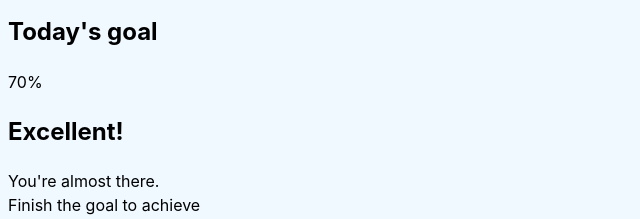
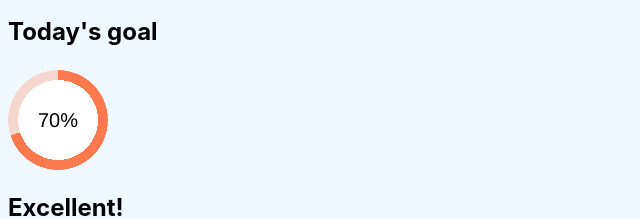
Before and after one commit to N-a-z-a-a/moniepoint-assessment, a React (Vite) app in the folder tech-assessment/: page / in a window 1280 px wide. Shown: the part 178-397 px from the top of the page, without its empty margins (0-640 px from the left). Built offline with nearby package versions, Linux system fonts and the light colour scheme.

Commit message:
add leaderboard section and smoothen out css of the page

```diff
--- a/tech-assessment/src/components/LeaderbooardProfile.jsx
+++ b/tech-assessment/src/components/LeaderboardProfile.jsx
@@ -28,7 +28,7 @@ function LeaderboardProfile() {
     },
   ];
   return (
-    <div className="flex flex-col justify-center items-center gap-5">
+    <div className="flex flex-col justify-center items-center gap-5 overflow-scroll">
       {leaderbooardArray.map((leader) => {
         return (
           <div className="bg-white flex p-5 flex-row justify-between items-center rounded-3xl gap-28">
@@ -46,8 +46,10 @@ function LeaderboardProfile() {
               </div>
             </div>
             <div className="flex flex-row justify-center items-center gap-2">
-              <h3 className="text-main">&#8593;</h3>
-              <span className="text-secondary font-medium text-xs">ico 10</span>
+              <h3 className="text-main text-lg">&#8593;</h3>
+              <span className="text-secondary font-medium text-xs">
+                &#x1F525; 10
+              </span>
             </div>
           </div>
         );
--- /dev/null
+++ b/tech-assessment/src/components/MenuTab.jsx
@@ -0,0 +1,12 @@
+function MenuTab() {
+  return (
+    <div className="flex flex-row justify-around items-center bg-white px-5 py-7 rounded-t-3xl w-full fixed bottom-0 menu-tab">
+      <h2 className="text-gray-500">1</h2>
+      <h2 className="text-gray-500">1</h2>
+      <h2 className="text-gray-500">1</h2>
+      <h2 className="text-gray-500">1</h2>
+    </div>
+  );
+}
+
+export default MenuTab;
--- a/tech-assessment/src/components/SubjectModule.jsx
+++ b/tech-assessment/src/components/SubjectModule.jsx
@@ -1,4 +1,4 @@
-import Image from "../../assets/image.png";
+import Image from "../assets/image.png";
 
 function SubjectModule() {
   const subjectArray = [
--- a/tech-assessment/src/components/SummaryCard.jsx
+++ b/tech-assessment/src/components/SummaryCard.jsx
@@ -10,18 +10,23 @@ function SummaryCard() {
         </div>
         <div className="bg-white flex flex-row justify-between items-center gap-1.5 py-[5px] px-[7px] rounded-2xl">
           {/* <i class="fa-sharp fa-light fa-fire" style="color: #ff784e;"></i> */}
-          <p className="text-black">&#x1F525;</p>
-          <p className="text-black font-medium text-lg">65</p>
+          <div className="text-black border-solid border border-secondary rounded-full w-6 h-6 px-[3px] text-base">
+            &#x1F525;
+          </div>
+          <p className="text-black font-medium text-base">65</p>
         </div>
       </div>
       <div className="flex flex-row justify-center items-center rounded-2xl gap-5 bg-white border-2 border-main border-solid  mt-7">
         <div className="flex flex-col items-center justify-center gap-1.5 py-4">
           <h2 className="text-main text-sm font-normal">Today's goal</h2>
-          <div className="flex justify-center items-center border-8 rounded-full w-[100px] h-[100px] border-secondary">
-            <span className="text-black ">70%</span>
-          </div>
+          <div
+            role="progressbar"
+            aria-valuenow="70"
+            aria-valuemin="0"
+            aria-valuemax="100"
+          />
         </div>
-        <div className="flex flex-col items-center justify-start ">
+        <div className="flex flex-col items-start justify-center ">
           <h2 className="text-black text-xl font-medium">Excellent!</h2>
           <p className="text-black py-2 text-base font-light">
             You're almost there.
--- a/tech-assessment/src/index.css
+++ b/tech-assessment/src/index.css
@@ -23,3 +23,51 @@
 ::-ms-scrollbar {
   display: none;
 }
+
+div[role="progressbar"] {
+  --size: 100px;
+  --fg: #ff784e;
+  --bg: #ffa08361;
+  --pgPercentage: 70;
+  animation: growProgressBar 3s 1 forwards;
+  width: var(--size);
+  height: var(--size);
+  border-radius: 50%;
+  display: grid;
+  place-items: center;
+  background: radial-gradient(
+      closest-side,
+      white 80%,
+      transparent 0 99.9%,
+      white 0
+    ),
+    conic-gradient(var(--fg) calc(var(--pgPercentage) * 1%), var(--bg) 0);
+  font-family: Helvetica, Arial, sans-serif;
+  font-size: calc(var(--size) / 5);
+  color: #000;
+}
+
+@keyframes growProgressBar {
+  0%,
+  33% {
+    --pgPercentage: 0;
+  }
+  100% {
+    --pgPercentage: 70;
+  }
+}
+
+div[role="progressbar"]::before {
+  counter-reset: percentage 70;
+  content: counter(percentage) "%";
+}
+
+@property --pgPercentage {
+  syntax: "<number>";
+  inherits: false;
+  initial-value: 0;
+}
+
+.menu-tab {
+  box-shadow: 0px -5px 10px 1px rgba(0, 0, 0, 0.1);
+}
--- a/tech-assessment/src/pages/Homepage.jsx
+++ b/tech-assessment/src/pages/Homepage.jsx
@@ -1,4 +1,5 @@
-import LeaderboardProfile from "../components/LeaderbooardProfile";
+import LeaderboardProfile from "../components/LeaderboardProfile";
+import MenuTab from "../components/MenuTab";
 import NavigationTab from "../components/NavigationTab";
 import SubjectModule from "../components/SubjectModule";
 import SummaryCard from "../components/SummaryCard";
@@ -11,6 +12,7 @@ function HomePage() {
       <SubjectModule />
       <NavigationTab title="Leaderboard" icon=">" />
       <LeaderboardProfile />
+      <MenuTab />
     </div>
   );
 }
```
